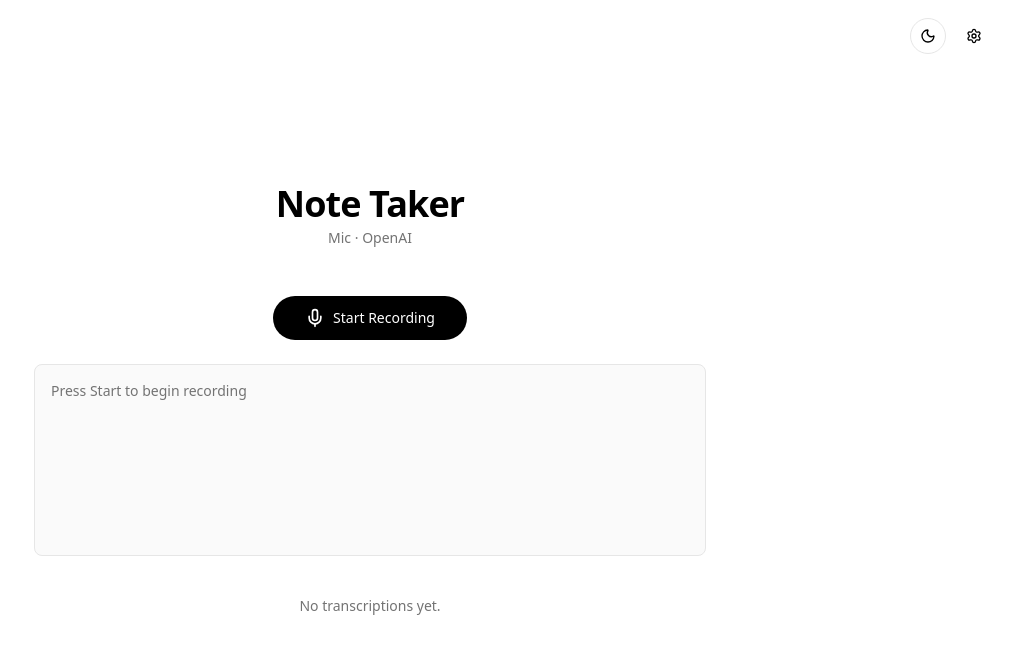
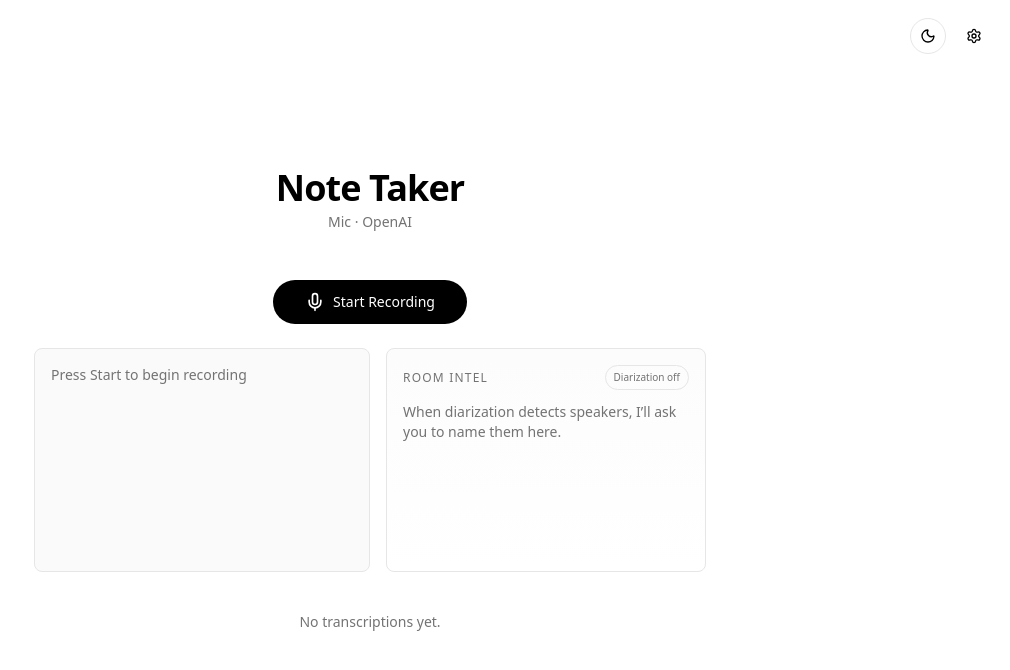
Before and after one commit to sergiopesch/Note-Taker, a Next.js app: page / in a window 1280 px wide. Shown: the top 670 px of the page, without its empty margins (270-1280 px from the left). Built offline with nearby package versions, Linux system fonts and the light colour scheme.

Commit message:
Fix Stop vs Wrap flow; prevent wrap race; move live speaker naming to Room Intel side panel

```diff
--- a/app/page.tsx
+++ b/app/page.tsx
@@ -46,6 +46,7 @@ export default function Home() {
   // Wrap-up countdown
   const [wrapCountdown, setWrapCountdown] = useState<number | null>(null)
   const wrapIntervalRef = useRef<ReturnType<typeof setInterval> | null>(null)
+  const wrapRunIdRef = useRef(0)
 
   const mediaRecorderRef = useRef<MediaRecorder | null>(null)
   const audioChunksRef = useRef<Blob[]>([])
@@ -530,6 +531,9 @@ export default function Home() {
   // --- Recording lifecycle ---
 
   const cancelWrap = () => {
+    // Invalidate any in-flight wrap countdown callbacks
+    wrapRunIdRef.current += 1
+
     if (wrapIntervalRef.current) {
       clearInterval(wrapIntervalRef.current)
       wrapIntervalRef.current = null
@@ -542,11 +546,24 @@ export default function Home() {
     if (!isRecording) return
     if (wrapIntervalRef.current) return
 
+    // New wrap run
+    wrapRunIdRef.current += 1
+    const runId = wrapRunIdRef.current
+
     let remaining = 10
     setWrapCountdown(remaining)
     setStatus('Wrap-up queued. You have 10 seconds to cancel…')
 
     wrapIntervalRef.current = setInterval(() => {
+      // If another action invalidated this run (Stop/Cancel), bail.
+      if (wrapRunIdRef.current !== runId) {
+        if (wrapIntervalRef.current) {
+          clearInterval(wrapIntervalRef.current)
+          wrapIntervalRef.current = null
+        }
+        return
+      }
+
       remaining -= 1
       setWrapCountdown(remaining)
 
@@ -642,7 +659,12 @@ export default function Home() {
     }
   }
 
-  const stopRecording = async ({ generateSummary }: { generateSummary: boolean } = { generateSummary: false }) => {
+  const stopRecording = async (
+    { generateSummary }: { generateSummary: boolean } = { generateSummary: false }
+  ) => {
+    // Invalidate any wrap countdown so Stop can never accidentally trigger wrap-up.
+    wrapRunIdRef.current += 1
+
     setIsRecording(false)
 
     if (wrapIntervalRef.current) {
@@ -923,22 +945,17 @@ export default function Home() {
             )}
           </div>
 
+          <div className="w-full grid grid-cols-1 md:grid-cols-[1fr_320px] gap-4">
+            {/* Main transcript */}
             <div
               ref={transcriptionContainerRef}
-            className="w-full border border-border rounded-lg p-4 h-48 overflow-y-auto bg-muted/50"
+              className="border border-border rounded-lg p-4 h-56 overflow-y-auto bg-muted/50"
             >
               {liveSegments && liveSegments.length > 0 ? (
-              <div className="space-y-3">
-                <LiveSpeakerNamingCard
-                  segments={liveSegments}
-                  speakerNames={speakerNamesLive}
-                  onChange={setSpeakerNamesLive}
-                />
                 <SpeakerSegmentDisplay
                   segments={liveSegments}
                   speakerNames={speakerNamesLive}
                 />
-              </div>
               ) : (
                 <p className="text-sm text-foreground whitespace-pre-wrap">
                   {liveTranscript ? (
@@ -960,6 +977,33 @@ export default function Home() {
                 </p>
               )}
             </div>
+
+            {/* Side "Room Intel" panel */}
+            <div className="border border-border rounded-lg p-4 bg-gradient-to-b from-muted/30 to-background">
+              <div className="flex items-center justify-between">
+                <p className="text-xs uppercase tracking-widest text-muted-foreground">
+                  Room Intel
+                </p>
+                <span className={`text-[10px] px-2 py-1 rounded-full border ${diarization ? 'border-foreground/30' : 'border-border'} text-muted-foreground`}>
+                  {diarization ? 'Listening' : 'Diarization off'}
+                </span>
+              </div>
+
+              <div className="mt-3">
+                {liveSegments && liveSegments.length > 0 ? (
+                  <LiveSpeakerNamingCard
+                    segments={liveSegments}
+                    speakerNames={speakerNamesLive}
+                    onChange={setSpeakerNamesLive}
+                  />
+                ) : (
+                  <p className="text-sm text-muted-foreground">
+                    When diarization detects speakers, I’ll ask you to name them here.
+                  </p>
+                )}
+              </div>
+            </div>
+          </div>
         </div>
 
         <VoiceNotes transcriptions={transcriptions} />
```
Lines whose indentation alone changed are shown as unchanged.
